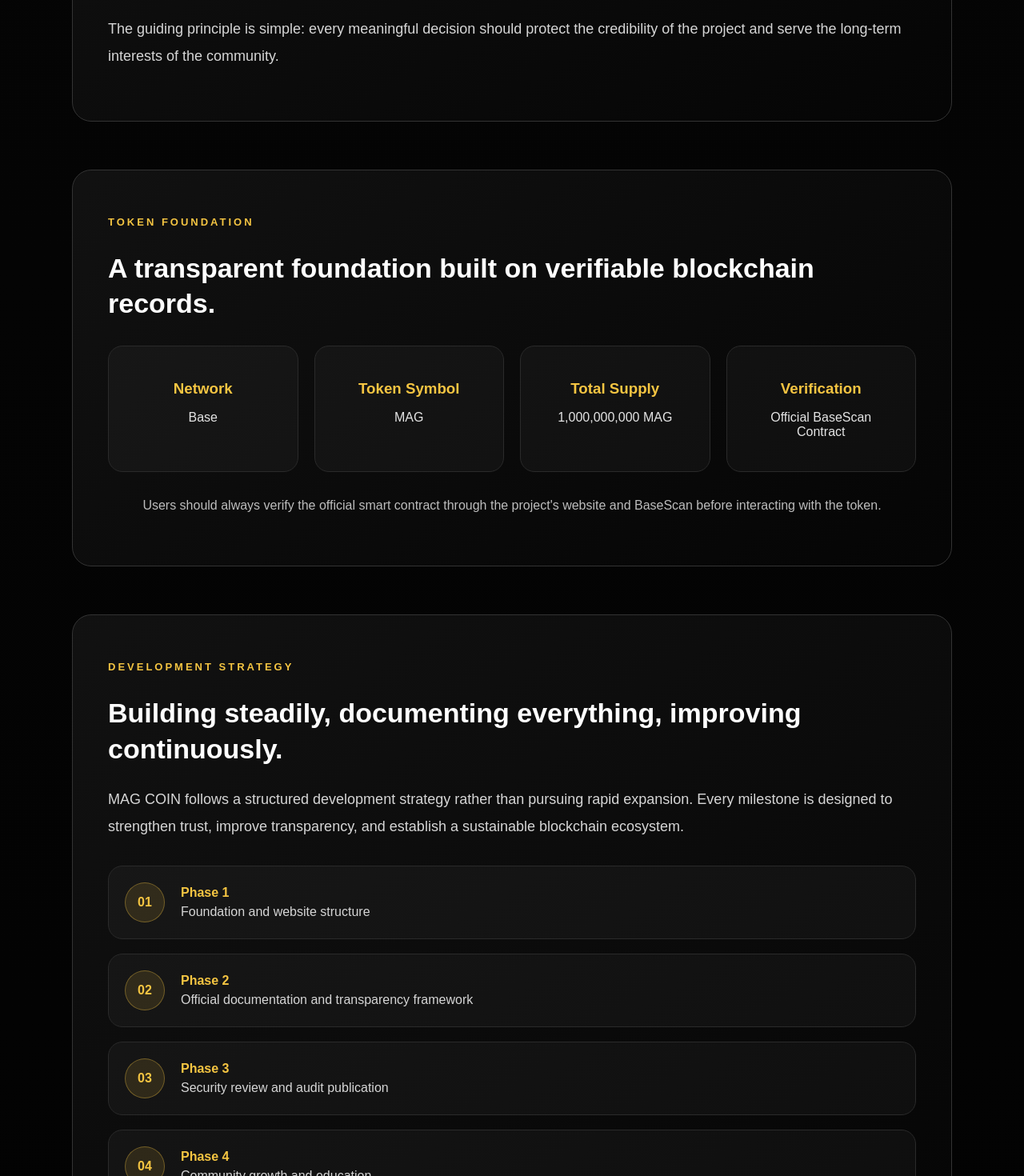
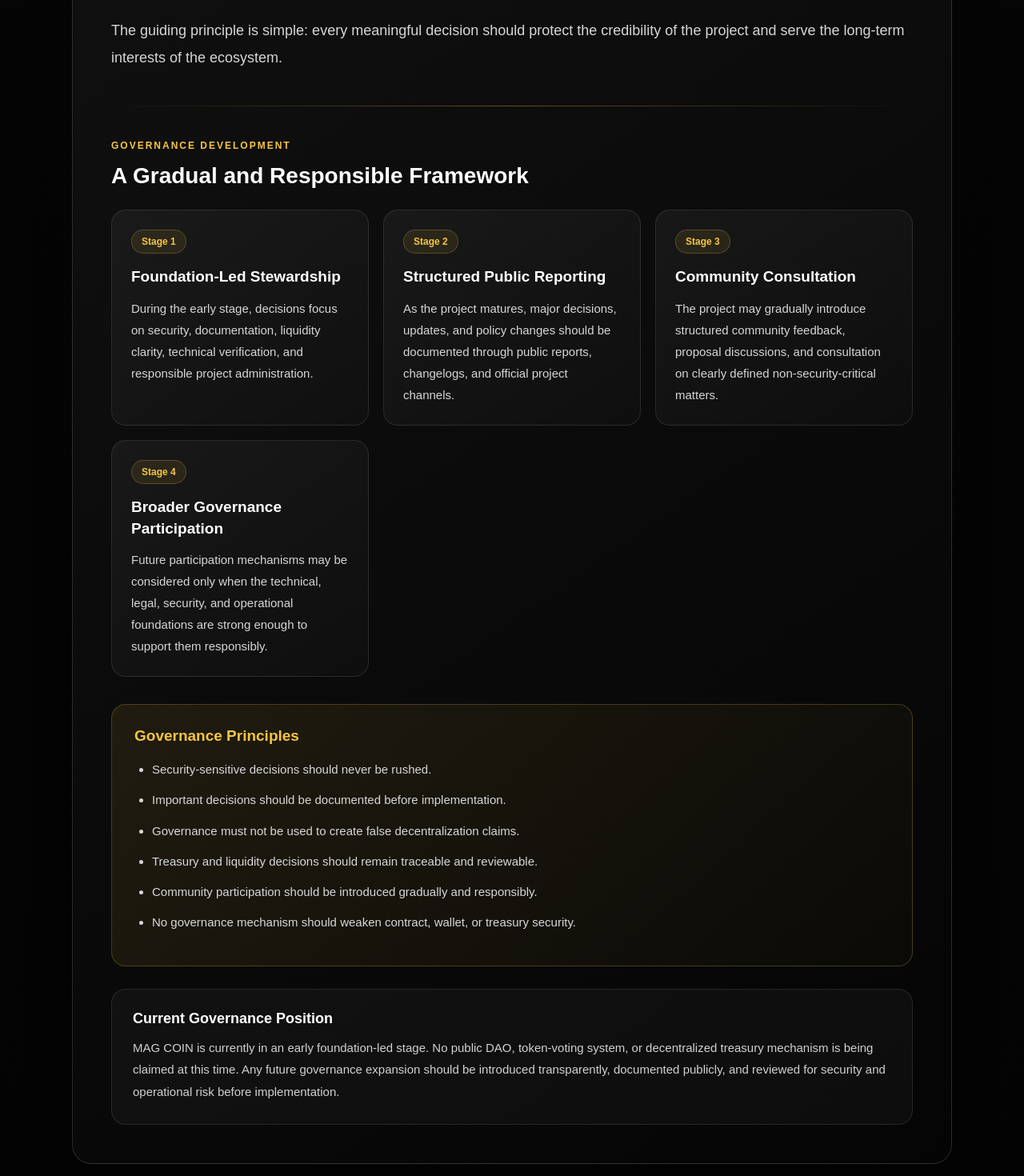
Before and after one commit to MAGZOWN/mag-coin-website, a Next.js app: page /whitepaper in a window 1280 px wide. Shown: the part 4420-5890 px from the top of the page at 80% size. Built offline with nearby package versions, Linux system fonts and the light colour scheme.

Commit message:
Phase 10.3: Upgrade governance philosophy and development framework

```diff
--- a/app/components/Governance.tsx
+++ b/app/components/Governance.tsx
@@ -1,31 +1,115 @@
 import type { CSSProperties } from "react";
+
+const governanceStages = [
+  {
+    stage: "Stage 1",
+    title: "Foundation-Led Stewardship",
+    description:
+      "During the early stage, decisions focus on security, documentation, liquidity clarity, technical verification, and responsible project administration.",
+  },
+  {
+    stage: "Stage 2",
+    title: "Structured Public Reporting",
+    description:
+      "As the project matures, major decisions, updates, and policy changes should be documented through public reports, changelogs, and official project channels.",
+  },
+  {
+    stage: "Stage 3",
+    title: "Community Consultation",
+    description:
+      "The project may gradually introduce structured community feedback, proposal discussions, and consultation on clearly defined non-security-critical matters.",
+  },
+  {
+    stage: "Stage 4",
+    title: "Broader Governance Participation",
+    description:
+      "Future participation mechanisms may be considered only when the technical, legal, security, and operational foundations are strong enough to support them responsibly.",
+  },
+];
+
+const governancePrinciples = [
+  "Security-sensitive decisions should never be rushed.",
+  "Important decisions should be documented before implementation.",
+  "Governance must not be used to create false decentralization claims.",
+  "Treasury and liquidity decisions should remain traceable and reviewable.",
+  "Community participation should be introduced gradually and responsibly.",
+  "No governance mechanism should weaken contract, wallet, or treasury security.",
+];
 
 export default function Governance() {
   return (
-    <section style={styles.section} className="cardHover">
+    <section
+      id="governance"
+      style={styles.section}
+      className="cardHover fadeIn"
+      aria-labelledby="governance-title"
+    >
       <p style={styles.label}>GOVERNANCE PHILOSOPHY</p>
 
-      <h2 style={styles.title}>
+      <h2 id="governance-title" style={styles.title}>
         Decisions should strengthen trust, not chase attention.
       </h2>
 
       <p style={styles.text}>
-        MAG COIN governance will develop gradually and responsibly. In the early
-        stages, project decisions will focus on documentation, transparency,
-        security, and long-term sustainability.
+        MAG COIN governance will develop gradually and responsibly. During the
+        early stages, project decisions will prioritize documentation,
+        transparency, technical security, treasury discipline, and long-term
+        sustainability.
       </p>
 
       <p style={styles.text}>
-        As the ecosystem matures, governance practices may evolve to include
-        wider community participation, structured proposals, public reporting,
-        and clearer decision-making processes.
+        The project will not claim to be decentralized merely for appearance.
+        Governance participation should expand only when the required
+        operational, technical, legal, and security foundations are in place.
       </p>
 
       <p style={styles.text}>
-        The guiding principle is simple: every meaningful decision should protect
-        the credibility of the project and serve the long-term interests of the
-        community.
+        The guiding principle is simple: every meaningful decision should
+        protect the credibility of the project and serve the long-term
+        interests of the ecosystem.
       </p>
+
+      <div style={styles.divider} />
+
+      <p style={styles.subLabel}>GOVERNANCE DEVELOPMENT</p>
+
+      <h3 style={styles.subTitle}>A Gradual and Responsible Framework</h3>
+
+      <div style={styles.stageGrid}>
+        {governanceStages.map((item) => (
+          <div key={item.stage} style={styles.stageCard}>
+            <span style={styles.stageBadge}>{item.stage}</span>
+
+            <h4 style={styles.stageTitle}>{item.title}</h4>
+
+            <p style={styles.stageText}>{item.description}</p>
+          </div>
+        ))}
+      </div>
+
+      <div style={styles.principlesBox}>
+        <p style={styles.principlesTitle}>Governance Principles</p>
+
+        <ul style={styles.list}>
+          {governancePrinciples.map((principle) => (
+            <li key={principle} style={styles.listItem}>
+              {principle}
+            </li>
+          ))}
+        </ul>
+      </div>
+
+      <div style={styles.noticeBox}>
+        <p style={styles.noticeTitle}>Current Governance Position</p>
+
+        <p style={styles.noticeText}>
+          MAG COIN is currently in an early foundation-led stage. No public DAO,
+          token-voting system, or decentralized treasury mechanism is being
+          claimed at this time. Any future governance expansion should be
+          introduced transparently, documented publicly, and reviewed for
+          security and operational risk before implementation.
+        </p>
+      </div>
     </section>
   );
 }
@@ -33,30 +117,150 @@ export default function Governance() {
 const styles: Record<string, CSSProperties> = {
   section: {
     marginBottom: "60px",
+    scrollMarginTop: "110px",
     background:
       "linear-gradient(145deg, rgba(18,18,18,.96), rgba(5,5,5,.96))",
-    border: "1px solid #333",
+    border: "1px solid rgba(255,255,255,.14)",
     borderRadius: "24px",
-    padding: "44px",
+    padding: "48px",
     color: "#e5e5e5",
-    lineHeight: "1.9",
+    boxShadow: "0 18px 50px rgba(0,0,0,.28)",
   },
+
   label: {
     color: "#f5c542",
     letterSpacing: "3px",
-    fontWeight: "bold",
+    fontWeight: 800,
     fontSize: "13px",
     marginBottom: "18px",
   },
+
   title: {
     color: "#ffffff",
-    fontSize: "34px",
+    fontSize: "36px",
     lineHeight: "1.3",
     marginBottom: "24px",
+    fontWeight: 850,
   },
+
   text: {
     color: "#d6d6d6",
     fontSize: "18px",
-    marginBottom: "20px",
+    lineHeight: "1.9",
+    marginBottom: "22px",
+  },
+
+  divider: {
+    height: "1px",
+    background:
+      "linear-gradient(90deg, transparent, rgba(245,197,66,.35), transparent)",
+    margin: "42px 0",
+  },
+
+  subLabel: {
+    color: "#f5c542",
+    letterSpacing: "2px",
+    fontSize: "12px",
+    fontWeight: 800,
+    marginBottom: "12px",
+  },
+
+  subTitle: {
+    color: "#ffffff",
+    fontSize: "28px",
+    lineHeight: "1.35",
+    margin: "0 0 24px",
+    fontWeight: 850,
+  },
+
+  stageGrid: {
+    display: "grid",
+    gridTemplateColumns: "repeat(auto-fit, minmax(240px, 1fr))",
+    gap: "18px",
+  },
+
+  stageCard: {
+    padding: "24px",
+    borderRadius: "18px",
+    background:
+      "linear-gradient(145deg, rgba(255,255,255,.05), rgba(255,255,255,.02))",
+    border: "1px solid rgba(255,255,255,.10)",
+  },
+
+  stageBadge: {
+    display: "inline-block",
+    color: "#f5c542",
+    background: "rgba(245,197,66,.09)",
+    border: "1px solid rgba(245,197,66,.24)",
+    borderRadius: "999px",
+    padding: "7px 12px",
+    fontSize: "12px",
+    fontWeight: 800,
+    marginBottom: "16px",
+  },
+
+  stageTitle: {
+    color: "#ffffff",
+    fontSize: "19px",
+    lineHeight: "1.4",
+    margin: "0 0 12px",
+    fontWeight: 800,
+  },
+
+  stageText: {
+    color: "#d6d6d6",
+    fontSize: "15px",
+    lineHeight: "1.8",
+    margin: 0,
+  },
+
+  principlesBox: {
+    marginTop: "34px",
+    padding: "28px",
+    borderRadius: "18px",
+    background:
+      "linear-gradient(135deg, rgba(245,197,66,.09), rgba(245,197,66,.025))",
+    border: "1px solid rgba(245,197,66,.23)",
+  },
+
+  principlesTitle: {
+    color: "#f5c542",
+    fontSize: "19px",
+    fontWeight: 850,
+    margin: "0 0 18px",
+  },
+
+  list: {
+    margin: 0,
+    paddingLeft: "22px",
+    color: "#d8d8d8",
+  },
+
+  listItem: {
+    marginBottom: "12px",
+    lineHeight: "1.75",
+    fontSize: "15px",
+  },
+
+  noticeBox: {
+    marginTop: "28px",
+    padding: "26px",
+    borderRadius: "18px",
+    background: "rgba(255,255,255,.035)",
+    border: "1px solid rgba(255,255,255,.10)",
+  },
+
+  noticeTitle: {
+    color: "#ffffff",
+    fontSize: "18px",
+    fontWeight: 850,
+    margin: "0 0 12px",
+  },
+
+  noticeText: {
+    color: "#d1d1d1",
+    fontSize: "15px",
+    lineHeight: "1.85",
+    margin: 0,
   },
 };
```
